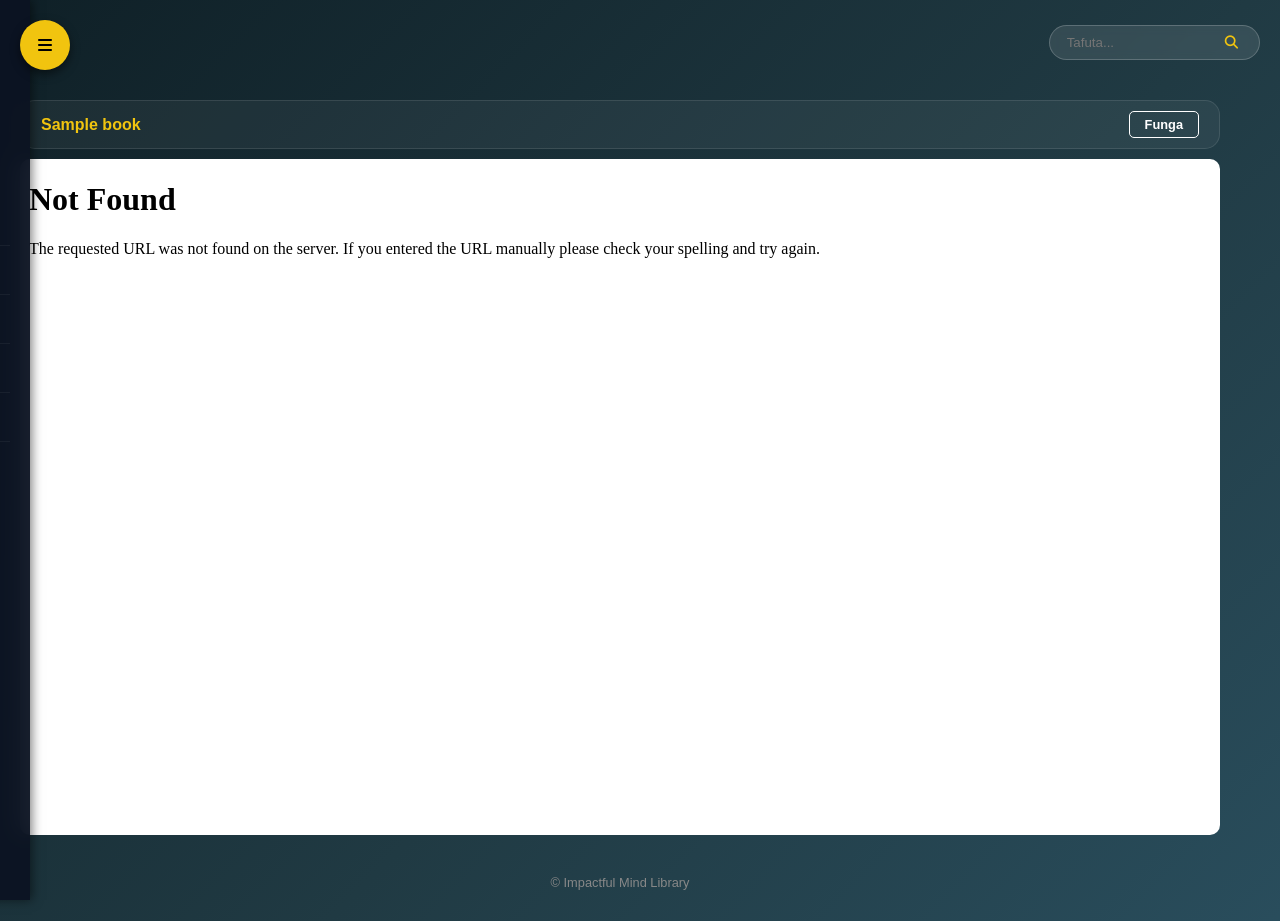
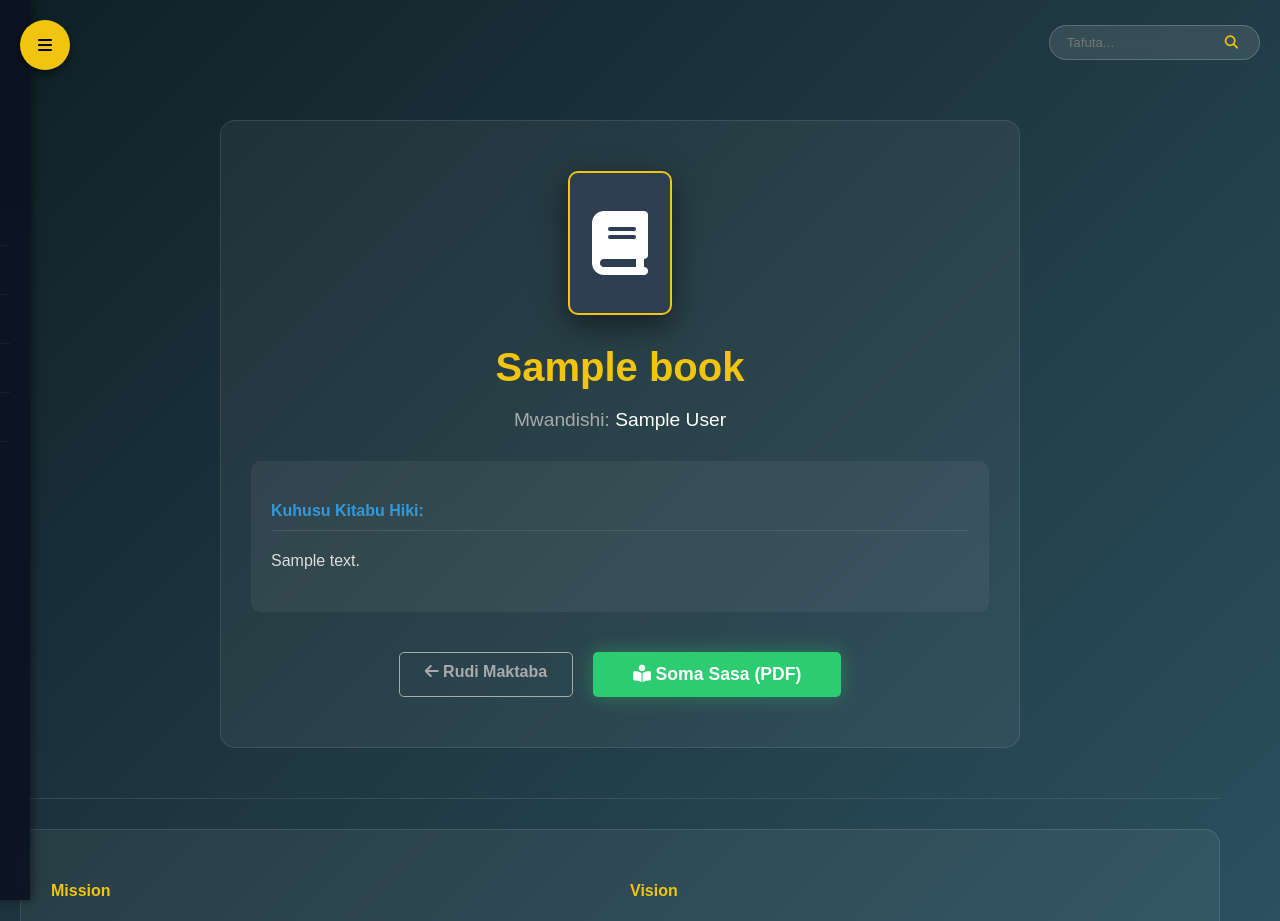
Before and after one commit to abdondismas0-hub/impactful-mind-web, a Flask app: page /read/1 in a window 1280 px wide. Shown: the top 921 px of the page. Run offline with Flask 3, Linux system fonts and the light colour scheme; tables that the repository leaves empty hold one stand-in row (values such as "Sample post").

Commit message:
Update read_book.html

```diff
--- a/templates/read_book.html
+++ b/templates/read_book.html
@@ -1,49 +1,41 @@
 {% extends "base.html" %}
 
 {% block content %}
-<div style="padding-top: 20px; height: 100vh; display: flex; flex-direction: column;">
+<div style="padding-top: 40px; max-width: 800px; margin: auto;">
 
-    <!-- Header -->
-    <div class="glass-panel" style="padding: 10px 20px; margin-bottom: 10px; display: flex; justify-content: space-between; align-items: center; flex-shrink: 0;">
-        <h2 style="color: var(--accent); margin: 0; font-size: 1rem; overflow: hidden; text-overflow: ellipsis; white-space: nowrap; max-width: 70%;">
-            {{ book.title }}
-        </h2>
-        <a href="{{ url_for('library') }}" class="btn" style="background: transparent; border: 1px solid white; padding: 5px 15px; font-size: 0.8rem; color: white;">
-            Funga
-        </a>
-    </div>
+    <div class="glass-panel" style="text-align: center; padding: 50px 30px;">
 
-    <!-- PDF CONTAINER -->
-    <div class="glass-panel" style="padding: 0; overflow: hidden; flex-grow: 1; background: #fff; border-radius: 10px; position: relative;">
+        <!-- Icon ya Kitabu -->
+        <div style="width: 100px; height: 140px; background: #2c3e50; margin: 0 auto 30px auto; border-radius: 10px; display: flex; align-items: center; justify-content: center; box-shadow: 0 10px 30px rgba(0,0,0,0.5); border: 2px solid var(--accent);">
+            <i class="fas fa-book fa-4x" style="color: #fff;"></i>
+        </div>
 
-        <!-- NJIA 1: IFRAME (Kwa Kompyuta na Simu Kubwa) -->
-        <!-- Tunatumia link ya faili moja kwa moja -->
-        <iframe src="{{ book.file_path }}" width="100%" height="100%" style="border: none;">
+        <!-- Kichwa na Mwandishi -->
+        <h1 style="color: var(--accent); font-size: 2.5rem; margin-bottom: 10px;">{{ book.title }}</h1>
+        <p style="color: #aaa; font-size: 1.2rem; margin-bottom: 30px;">Mwandishi: <span style="color: white;">{{ book.author }}</span></p>
 
-            <!-- NJIA 2: UJUMBE KAMA IFRAME IMEGOMA (Kwa Simu Ndogo) -->
-            <div style="position: absolute; top: 0; left: 0; width: 100%; height: 100%; background: #0c1422; display: flex; flex-direction: column; align-items: center; justify-content: center; text-align: center; padding: 20px;">
-                <i class="fas fa-book-reader fa-4x" style="color: var(--accent); margin-bottom: 20px;"></i>
-                <h3 style="color: white; margin-bottom: 10px;">Simu hii haiwezi kupachika PDF</h3>
-                <p style="color: #ccc; margin-bottom: 30px;">Lakini unaweza kusoma kwa kubofya hapa chini.</p>
+        <!-- Maelezo ya Kitabu -->
+        <div style="background: rgba(255,255,255,0.05); padding: 20px; border-radius: 10px; text-align: left; margin-bottom: 40px;">
+            <h4 style="color: #3498db; border-bottom: 1px solid rgba(255,255,255,0.1); padding-bottom: 10px; margin-bottom: 15px;">Kuhusu Kitabu Hiki:</h4>
+            <p style="color: #ddd; line-height: 1.8;">{{ book.description }}</p>
+        </div>
 
-                <!-- Hii Link inafungua PDF kwenye tab mpya (Sio kudownload) -->
-                <a href="{{ book.file_path }}" target="_blank" class="btn" style="padding: 15px 40px; font-size: 1.2rem;">
-                    Soma Kitabu Hapa
-                </a>
-            </div>
+        <!-- VITUFE VYA KUSOMA (SULUHISHO) -->
+        <div style="display: flex; gap: 20px; justify-content: center; flex-wrap: wrap;">
 
-        </iframe>
+            <!-- 1. Kitufe cha Kurudi -->
+            <a href="{{ url_for('library') }}" class="btn" style="background: transparent; border: 1px solid #aaa; color: #aaa;">
+                <i class="fas fa-arrow-left"></i> Rudi Maktaba
+            </a>
+
+            <!-- 2. Kitufe cha KUSOMA (Kinafunguka New Tab - Hakigomi!) -->
+            <a href="{{ book.file_path }}" target="_blank" class="btn" style="background-color: var(--success); color: white; padding: 12px 40px; font-size: 1.1rem; box-shadow: 0 0 20px rgba(46, 204, 113, 0.4);">
+                <i class="fas fa-book-reader"></i> Soma Sasa (PDF)
+            </a>
+
+        </div>
 
     </div>
 
-    <div style="text-align: center; padding: 10px; color: #888; font-size: 0.8rem;">
-        &copy; Impactful Mind Library
-    </div>
-
 </div>
-
-<!-- Zuia Right Click (Kupunguza wizi wa kazi) -->
-<script>
-    document.addEventListener('contextmenu', event => event.preventDefault());
-</script>
 {% endblock %}
```
